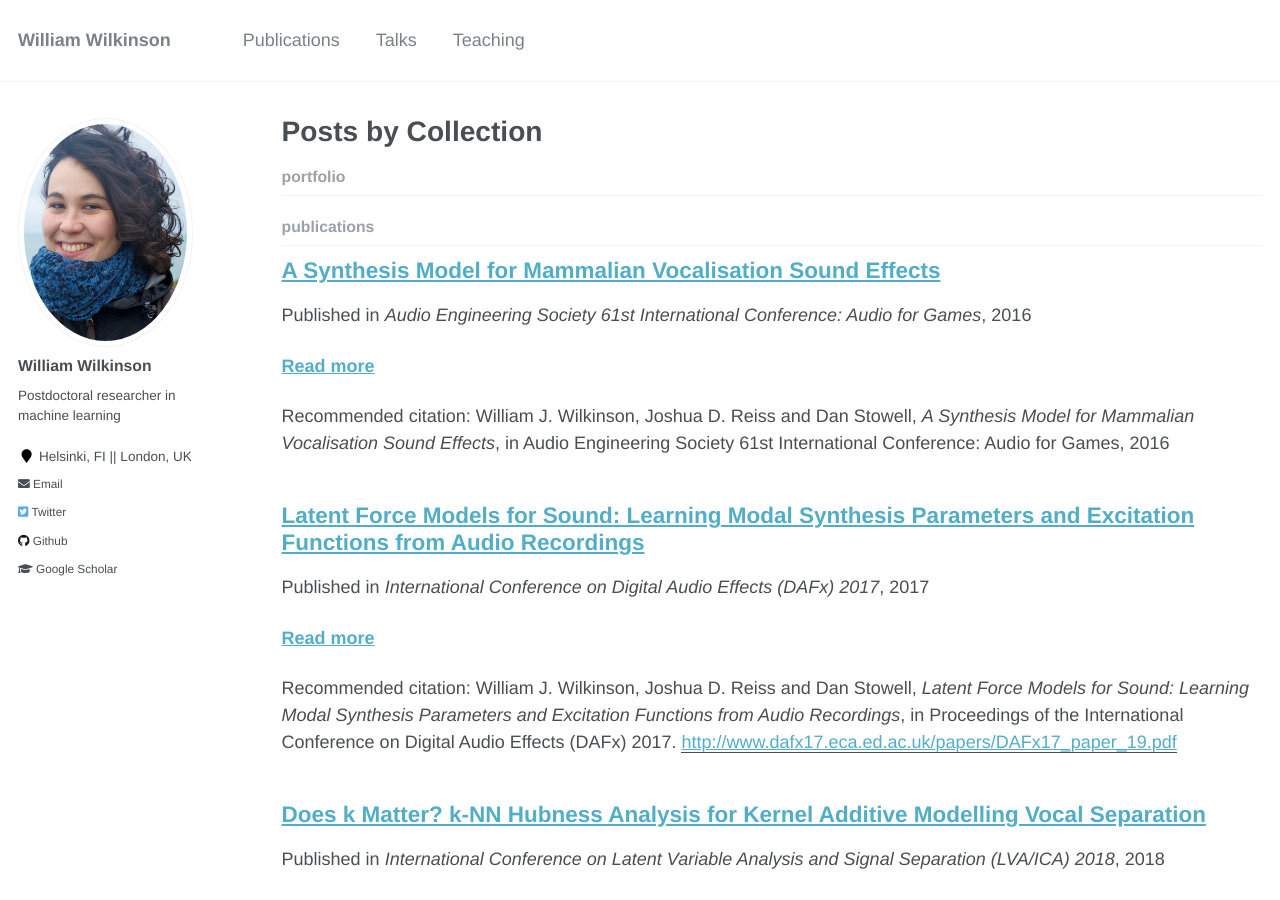
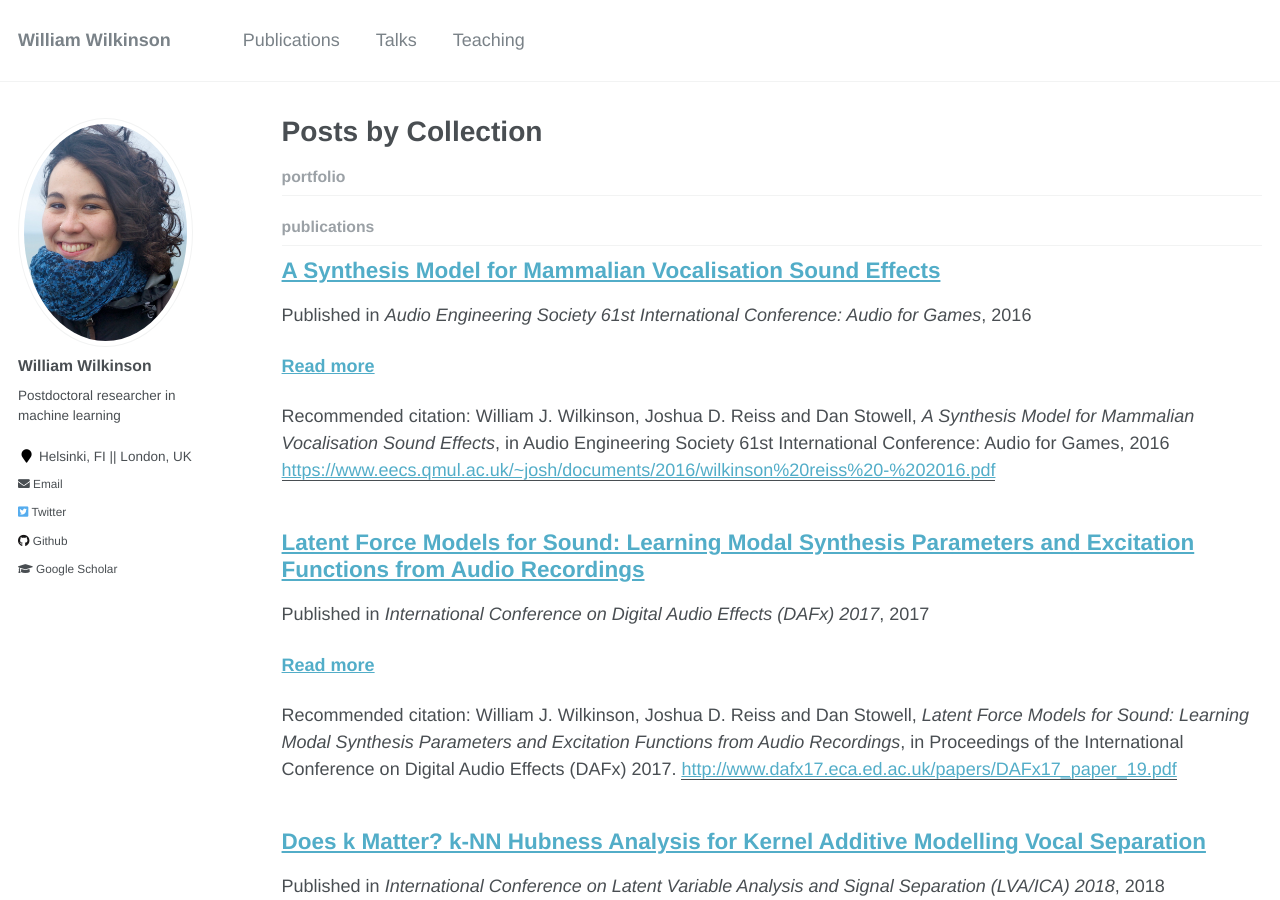
Before and after one commit to wil-j-wil/wil-j-wil2.github.io, a Jekyll site: the page built from _pages/collection-archive.html, in a window 1280 px wide and 900 px high. Built offline with Jekyll 4.4.1, drawn with Linux system fonts in a browser that asks for light colours; some of the changed lines change nothing that is shown.

Commit message:
Update 2016-06-01-msc.md

```diff
--- a/_publications/2016-06-01-msc.md
+++ b/_publications/2016-06-01-msc.md
@@ -7,6 +7,6 @@ type: published
 date: 2016-06-01
 year: 2016
 venue: 'Audio Engineering Society 61st International Conference: Audio for Games'
-paperurl: ''
+paperurl: 'https://www.eecs.qmul.ac.uk/~josh/documents/2016/wilkinson%20reiss%20-%202016.pdf'
 citation: 'William J. Wilkinson, Joshua D. Reiss and Dan Stowell, <i>A Synthesis Model for Mammalian Vocalisation Sound Effects</i>, in Audio Engineering Society 61st International Conference: Audio for Games, 2016'
 ---
```
